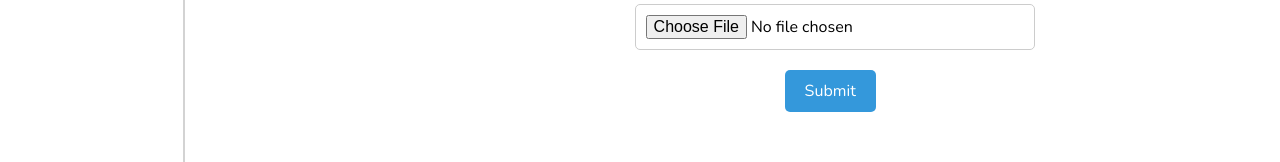
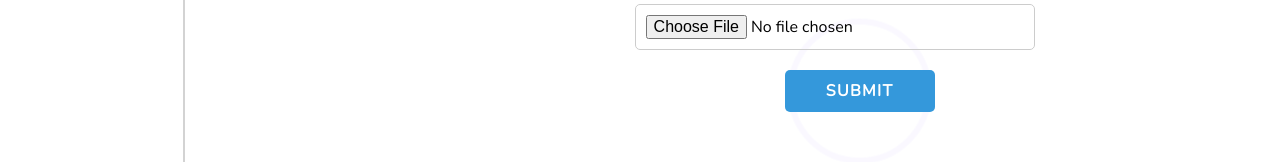
Before and after one commit to Sandarualoka/Loactor-admin, a React (Create React App) app: page /new in a window 1280 px wide. Shown: the part 518-680 px from the top of the page. Built offline with nearby package versions, Linux system fonts and the light colour scheme.

Commit message:
today final

```diff
--- a/src/components/sidebar/Sidebar.jsx
+++ b/src/components/sidebar/Sidebar.jsx
@@ -5,6 +5,7 @@ import LogoutIcon from '@mui/icons-material/Logout';
 import { Link } from 'react-router-dom';
 import { useNavigate } from 'react-router-dom';
 import FormatListNumberedIcon from '@mui/icons-material/FormatListNumbered';
+
 
 const Sidebar = () => {
 
@@ -49,6 +50,8 @@ const Sidebar = () => {
                 <li onClick={handleLogout}>
                     <LogoutIcon className="icon" />
                     <span>Logout</span>
+
+
                 </li>
 
 
--- a/src/pages/new/New.jsx
+++ b/src/pages/new/New.jsx
@@ -65,7 +65,11 @@ const New = () => {
                 <input type="file" id="fileInput" accept=".csv" />
               </div>
             </div>
-            <button type="submit">Submit</button>
+            {/* <button type="submit">Submit</button> */}
+
+            <div class="wrap">
+                <button class="button">Submit</button>
+            </div>
 
           </form>
         </div>
--- a/src/pages/new/new.scss
+++ b/src/pages/new/new.scss
@@ -93,4 +93,92 @@ $secondary-color: #2ecc71;
         animation: bounce 1s infinite; /* Adjust animation duration as needed */
       }
 
+      html, body {
+        height: 100%;
+      }
+
+      .wrap {
+        height: 100%;
+        display: flex;
+
+        margin-right: 10px;
+      }
+
+      .button {
+        min-width: 150px;
+        min-height: 30px;
+        font-family: 'Nunito', sans-serif;
+        font-size: 22px;
+        text-transform: uppercase;
+        letter-spacing: 1.3px;
+        font-weight: 700;
+        color: white;
+        background: #6439ff;
+        // background: linear-gradient(90deg, #6439ffc8 0%, #6439ff68);
+        border: none;
+        // border-radius: 1000px;
+        // box-shadow: 12px 12px 24px #6439ffb6;
+        transition: all 0.3s ease-in-out 0s;
+        cursor: pointer;
+        outline: none;
+        position: relative;
+        padding: 10px;
+
+        }
+
+      button::before {
+      content: '';
+        border-radius: 1000px;
+        min-width: calc(300px + 12px);
+        min-height: calc(60px + 12px);
+
+
+        position: absolute;
+        top: 50%;
+        left: 50%;
+        transform: translate(-50%, -50%);
+        opacity: 0;
+        transition: all .3s ease-in-out 0s;
+      }
+
+      .button:hover, .button:focus {
+        // color: #313133;
+        transform: translateY(-6px);
+      }
+
+      button:hover::before, button:focus::before {
+        opacity: 1;
+      }
+
+      button::after {
+        content: '';
+        width: 30px; height: 30px;
+        border-radius: 100%;
+        border: 6px solid #6439ffc5;
+        position: absolute;
+        z-index: -1;
+        top: 50%;
+        left: 50%;
+        transform: translate(-50%, -50%);
+        animation: ring 2s infinite;
+      }
+
+      button:hover::after, button:focus::after {
+        animation: none;
+        display: none;
+      }
+
+      @keyframes ring {
+        0% {
+          width: 30px;
+          height: 30px;
+          opacity: 1;
+        }
+        100% {
+          width: 150px;
+          height: 150px;
+          opacity: 0;
+        }
+      }
+
 }
--- a/src/pages/view/View.jsx
+++ b/src/pages/view/View.jsx
@@ -1,28 +1,105 @@
-import React from 'react';
+// import React from 'react';
+// import Sidebar from '../../components/sidebar/Sidebar';
+// import { Table, TableHead, TableBody, TableRow, TableCell, TablePagination } from '@mui/material';
+// import './view.scss';
+
+// const AdminPanel = () => {
+//   const [page, setPage] = React.useState(0);
+//   const [rowsPerPage, setRowsPerPage] = React.useState(5);
+
+//   // Sample employee data (you can replace this with your actual data)
+//   const employeeData = [
+//     { id: 1, name: 'John Doe' },
+//     { id: 2, name: 'Jane Smith' },
+//     { id: 2, name: 'Jane Smith' },
+//     { id: 2, name: 'Jane Smith' },
+//     { id: 2, name: 'Jane Smith' },
+//     { id: 2, name: 'Jane Smith' },
+//     { id: 2, name: 'Jane Smith' },
+
+//     { id: 2, name: 'Jane Smith' },
+
+//     { id: 2, name: 'Jane Smith' },
+//     { id: 2, name: 'Jane Smith' },
+//     // Add more employee data as needed
+//   ];
+
+//   const handleChangePage = (event, newPage) => {
+//     setPage(newPage);
+//   };
+
+//   const handleChangeRowsPerPage = (event) => {
+//     setRowsPerPage(parseInt(event.target.value, 10));
+//     setPage(0);
+//   };
+
+//   return (
+//     <div className="view">
+//         <Sidebar/>
+//         <div className="viewContainer">
+
+//             <img className='teamLogo ' src='https://img.freepik.com/free-vector/people-working-as-team-background-flat-style_23-2147768163.jpg?size=338&ext=jpg&ga=GA1.1.1880011253.1699142400&semt=ais' alt='teamLogo'/>
+//         <Table>
+//         <TableHead className='tHead'>
+//           <TableRow>
+//             <TableCell>Employee ID</TableCell>
+//             <TableCell>Employee Name</TableCell>
+//           </TableRow>
+//         </TableHead>
+//         <TableBody>
+//           {employeeData.slice(page * rowsPerPage, page * rowsPerPage + rowsPerPage).map((employee) => (
+//             <TableRow key={employee.id}>
+//               <TableCell>{employee.id}</TableCell>
+//               <TableCell>{employee.name}</TableCell>
+//             </TableRow>
+//           ))}
+//         </TableBody>
+//       </Table>
+//       <TablePagination
+//         rowsPerPageOptions={[5, 10, 25]}
+//         component="div"
+//         count={employeeData.length}
+//         rowsPerPage={rowsPerPage}
+//         page={page}
+//         onPageChange={handleChangePage}
+//         onRowsPerPageChange={handleChangeRowsPerPage}
+//       />
+//         </div>
+//     </div>
+//   );
+// };
+
+// export default AdminPanel;
+
+
+import React, { useState, useEffect } from 'react';
 import Sidebar from '../../components/sidebar/Sidebar';
 import { Table, TableHead, TableBody, TableRow, TableCell, TablePagination } from '@mui/material';
 import './view.scss';
 
 const AdminPanel = () => {
-  const [page, setPage] = React.useState(0);
-  const [rowsPerPage, setRowsPerPage] = React.useState(5);
+  const [page, setPage] = useState(0);
+  const [rowsPerPage, setRowsPerPage] = useState(5);
+  const [employeeData, setEmployeeData] = useState([]);
 
-  // Sample employee data (you can replace this with your actual data)
-  const employeeData = [
-    { id: 1, name: 'John Doe' },
-    { id: 2, name: 'Jane Smith' },
-    { id: 2, name: 'Jane Smith' },
-    { id: 2, name: 'Jane Smith' },
-    { id: 2, name: 'Jane Smith' },
-    { id: 2, name: 'Jane Smith' },
-    { id: 2, name: 'Jane Smith' },
+  const fetchEmployeeData = async () => {
+    try {
+      const response = await fetch('YOUR_BACKEND_API_ENDPOINT'); // Replace with your backend API endpoint
+      if (response.ok) {
+        const data = await response.json();
+        setEmployeeData(data); // Set the fetched data in state
+      } else {
+        console.error('Failed to fetch data');
+      }
+    } catch (error) {
+      console.error('Error fetching data:', error);
+    }
+  };
 
-    { id: 2, name: 'Jane Smith' },
-
-    { id: 2, name: 'Jane Smith' },
-    { id: 2, name: 'Jane Smith' },
-    // Add more employee data as needed
-  ];
+  useEffect(() => {
+    // Fetch data when the component mounts
+    fetchEmployeeData();
+  }, []); // Empty dependency array to execute only once
 
   const handleChangePage = (event, newPage) => {
     setPage(newPage);
@@ -35,12 +112,11 @@ const AdminPanel = () => {
 
   return (
     <div className="view">
-        <Sidebar/>
+      <Sidebar />
       <div className="viewContainer">
-
-            <img className='teamLogo ' src='https://img.freepik.com/free-vector/people-working-as-team-background-flat-style_23-2147768163.jpg?size=338&ext=jpg&ga=GA1.1.1880011253.1699142400&semt=ais' alt='teamLogo'/>
+        <img src='https://img.freepik.com/free-vector/people-working-as-team-background-flat-style_23-2147768163.jpg?size=338&ext=jpg&ga=GA1.1.1880011253.1699142400&semt=ais' alt='teamLogo'/>
         <Table>
-        <TableHead>
+          <TableHead className='tHead'>
             <TableRow>
               <TableCell>Employee ID</TableCell>
               <TableCell>Employee Name</TableCell>
--- a/src/pages/view/view.scss
+++ b/src/pages/view/view.scss
@@ -15,6 +15,10 @@
 
         }
 
+        .tHead{
+            background-color: rgba(0, 0, 0, 0.309);
+        }
+
 
     }
 }
```
Lines whose indentation alone changed are shown as unchanged.
